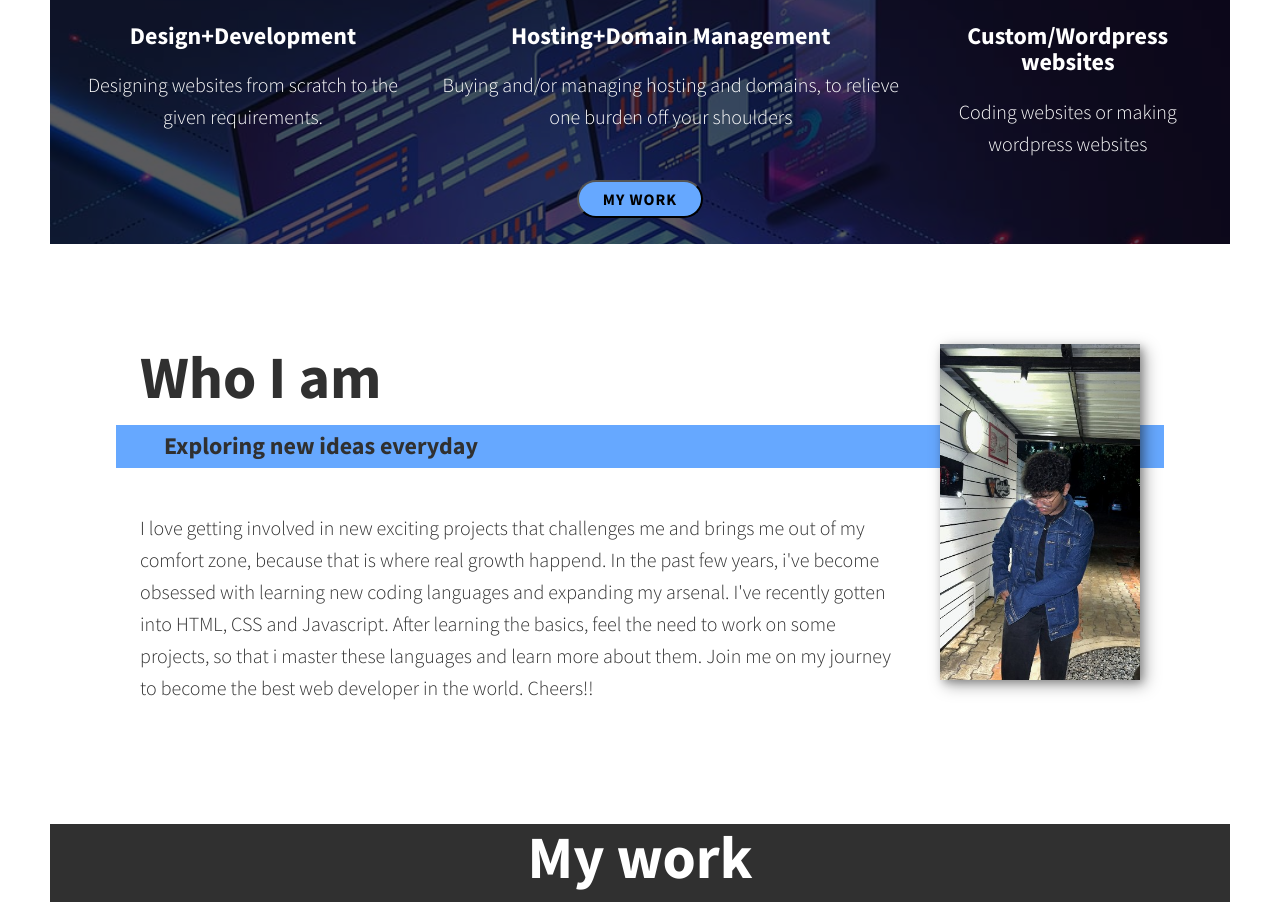
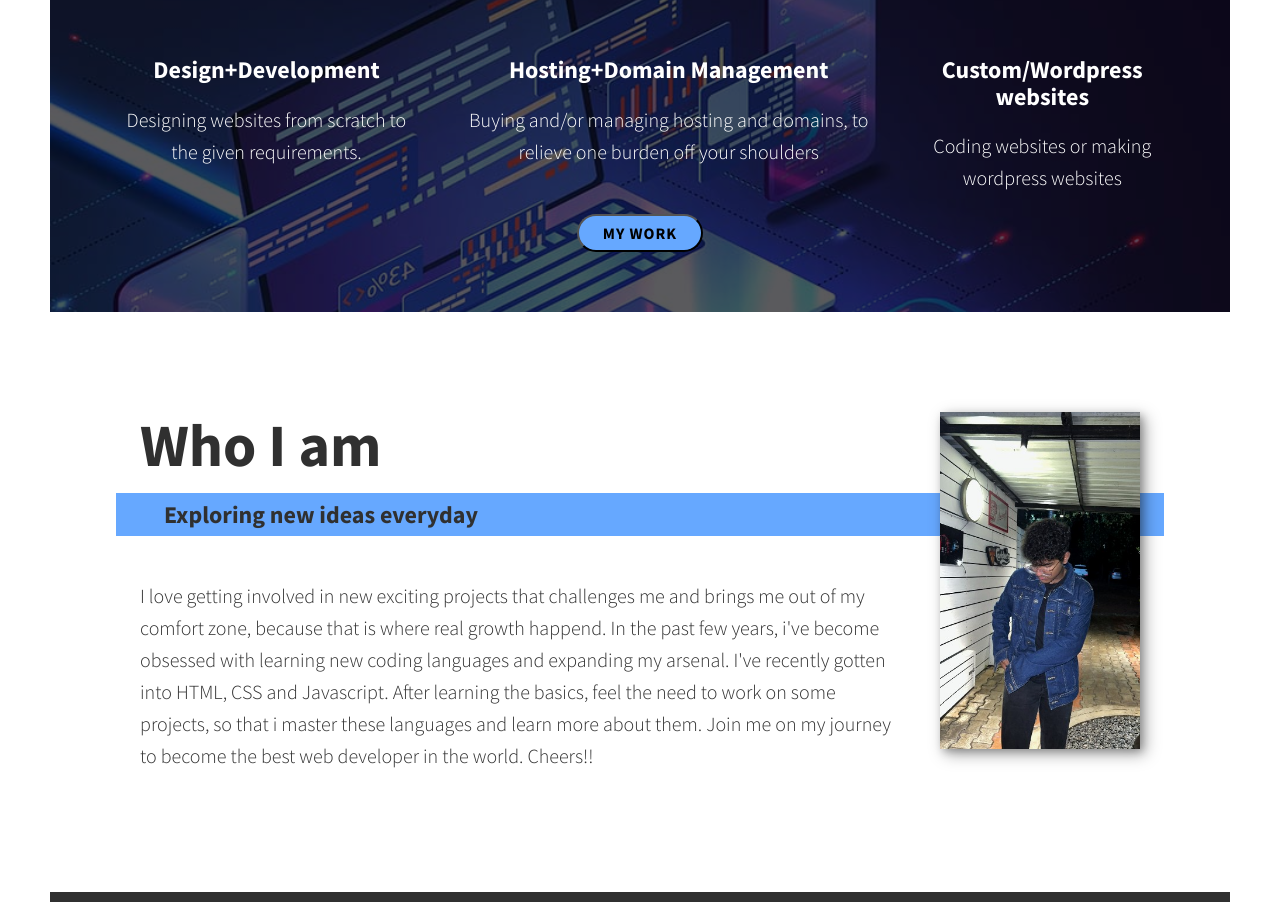
Before and after one commit to jyotishmanshandilya/jyotishmanshandilya.github.io, a plain HTML site: page index.html in a window 1280 px wide. Shown: the part 685-1587 px from the top of the page. Drawn offline with nearby package versions, Linux system fonts and the light colour scheme.

Commit message:
Update style.css

```diff
--- a/css/style.css
+++ b/css/style.css
@@ -357,7 +357,7 @@ header{
 	background-repeat: no-repeat;
 	background-size: cover;
 	text-align: center;
-	padding: 2% 2%;
+	padding: 3em;
 }
 
 .section__title--services{
@@ -453,7 +453,7 @@ header{
 	background-color: var(--clr-dark);
 	color: var(--clr-light);
 	text-align: center;
-
+	padding: 3em;
 }
 
 .portfolio{
```
